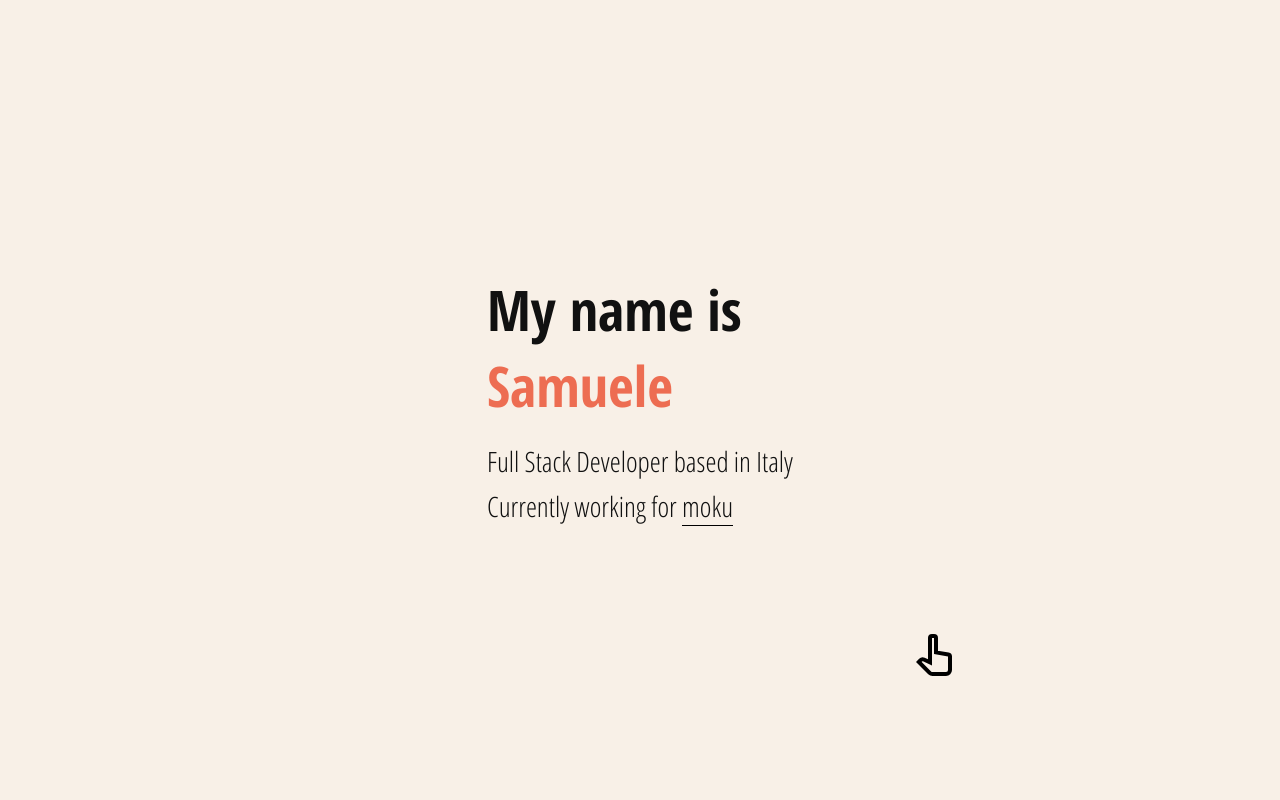
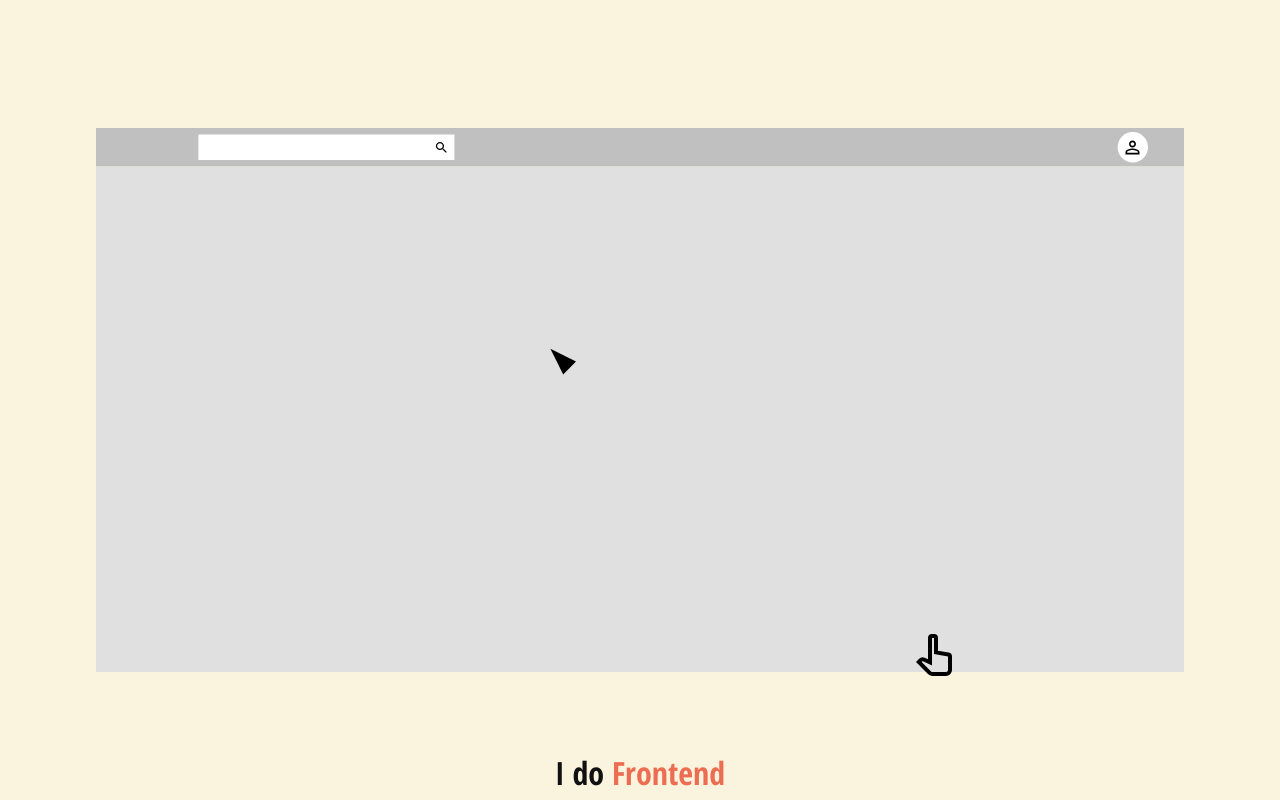
Before and after one commit to szanella/samuelezanella.dev, a React (Create React App) app: page / in a window 1280 px wide. Built offline with nearby package versions, Linux system fonts and the light colour scheme.

Commit message:
Start outlining the frontend slide content

```diff
--- a/src/App.js
+++ b/src/App.js
@@ -10,8 +10,8 @@ class App extends React.Component {
     super(props);
 
     this.containerStates = [
+      'frontend',
       'intro',
-      'frontend',
       'backend',
       'ai',
       'contacts'
--- a/src/App.scss
+++ b/src/App.scss
@@ -92,8 +92,8 @@ $mouse-base-coords: (
         x3: 1%,
         y3: 4%
 );
-$logo-height: 4%;
-$logo-width: 4%;
+$search-bar-height: 4%;
+$search-bar-width: 20%;
 
 @function mouse-coords($coords, $x, $y) {
   @return polygon(
@@ -174,8 +174,10 @@ $logo-width: 4%;
 
       .shard {
         height: 100%;
+        transition-duration: $transition-duration;
+        transition-property: background-color, clip-path, opacity;
+        transition-timing-function: ease-in-out;
         width: 100%;
-        transition: all $transition-duration ease-in-out;
       }
 
       @for $i from 1 through 11 {
@@ -360,10 +362,22 @@ $logo-width: 4%;
       }
 
       &:nth-child(3) .shard {
-        background-color: rgb(255, 255, 255);
         $x1: 100% - (100% - $window-width) / 2 - 4%;
         $y1: (100% - $window-height) / 2 + $header-height / 2;
+        background-color: rgb(255, 255, 255);
         clip-path: circle(1.5% at $x1 $y1);
+        &:after {
+          background-image: url('assets/svg/person.svg');
+          background-position: center center;
+          background-repeat: no-repeat;
+          background-size: 55%;
+          content: ' ';
+          height: 6%;
+          left: $x1 - 1.5%;
+          position: absolute;
+          top: $y1 - 3%;
+          width: 3%;
+        }
       }
 
       &:nth-child(4) .shard {
@@ -376,19 +390,32 @@ $logo-width: 4%;
         clip-path: circle(0 at 0% 0%);
       }
 
-      // Logo
+      // Search bar
       &:nth-child(6) .shard {
         background-color: rgb(255, 255, 255);
-        $x1: (100% - $window-width) / 2 + 3%;
-        $y1: (100% - $window-height) / 2 + ($header-height - $logo-height) / 2;
+        $x1: (100% - $window-width) / 2 + 8%;
+        $y1: (100% - $window-height) / 2 + ($header-height - $search-bar-height) / 2;
         clip-path: polygon(
                                 ($x1 $y1),
-                                ($x1 + $logo-width) $y1,
-                                ($x1 + $logo-width) ($y1 + $logo-height),
-                                ($x1 ($y1 + $logo-height))
+                                ($x1 + $search-bar-width) $y1,
+                                ($x1 + $search-bar-width) ($y1 + $search-bar-height),
+                                ($x1 ($y1 + $search-bar-height))
         );
+        &:after {
+          background-image: url('assets/svg/search.svg');
+          background-position: center center;
+          background-repeat: no-repeat;
+          background-size: 60%;
+          content: ' ';
+          height: $search-bar-height;
+          left: $x1 + $search-bar-width - ($search-bar-height / 2);
+          position: absolute;
+          top: $y1;
+          width: $search-bar-height / 2;
+        }
       }
 
+      // Mouse
       &:nth-child(7) .shard {
         background-color: rgb(0, 0, 0);
         clip-path: mouse-coords($mouse-base-coords, $mouse-start-x, $mouse-start-y);
@@ -607,13 +634,13 @@ $logo-width: 4%;
     transform: translateY(0);
   }
   15% {
-    transform: translateY(-4px);
+    transform: translateY(-2px);
   }
   30% {
     transform: translateY(0);
   }
   45% {
-    transform: translateY(-4px);
+    transform: translateY(-2px);
   }
   60% {
     transform: translateY(0);
```
Also changed, not shown: src/assets/svg/person.svg (added), src/assets/svg/search.svg (added).
